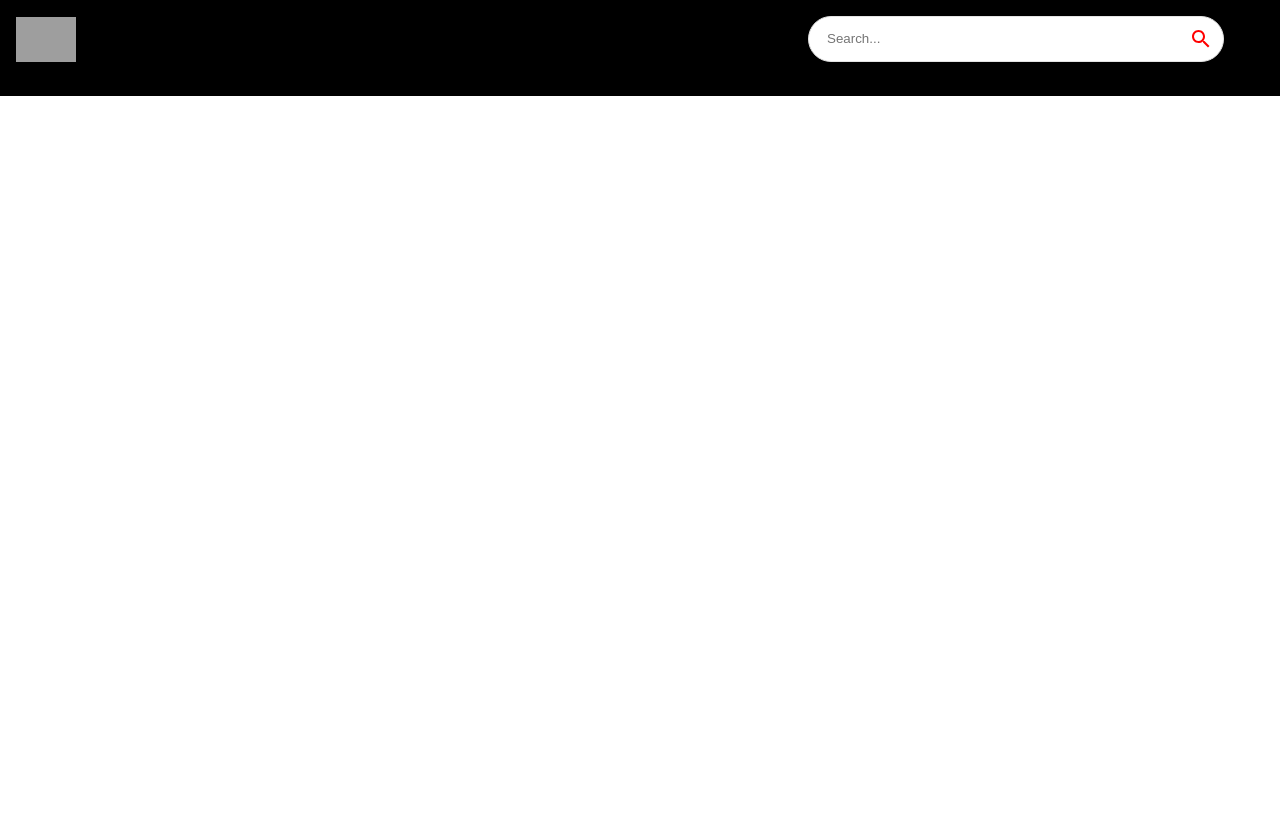
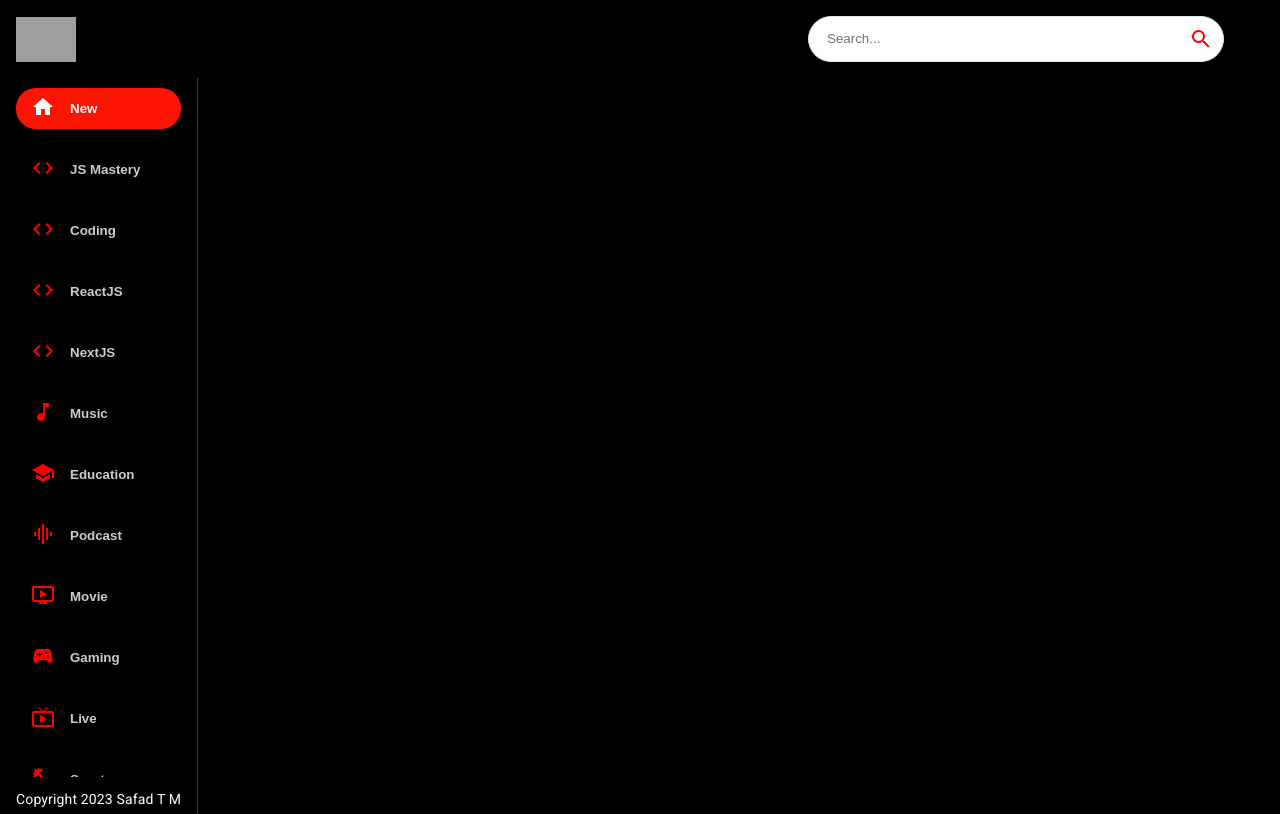
Before and after one commit to safadtm/YouTube-Clone-React, a React (Create React App) app: page / in a window 1280 px wide. Built offline with nearby package versions, Linux system fonts and the light colour scheme; grey boxes are pictures that could not be loaded; the HTML template or start-up script is replaced by a standard one.

Commit message:
Sidebar --created

```diff
--- a/src/components/Feed.jsx
+++ b/src/components/Feed.jsx
@@ -1,8 +1,26 @@
-import React from 'react'
+import { useState, useEffect } from 'react'
+import { Box, Stack, Typography } from '@mui/material'
+import Sidebar from './Sidebar'
+
 
 const Feed = () => {
   return (
-    <div>Feed</div>
+    <Stack
+      sx={{ flexDirection: { sx: "column", md: "row" } }}
+    >
+       <Box
+       sx={{height:{sx:'auto',md:'92vh'},borderRight:'1px solid #3d3d3d',px:{sx:0,md:2}}}
+       >
+       <Sidebar />
+       <Typography
+       className='copyright'
+       variant='body2'
+       sx={{mt:1.5,color:'#fff'}}
+       >
+        Copyright 2023 Safad T M
+       </Typography>
+       </Box>
+    </Stack>
   )
 }
 
--- /dev/null
+++ b/src/components/Sidebar.jsx
@@ -0,0 +1,50 @@
+import { Stack } from '@mui/material';
+import { categories } from '../utils/constants';
+
+const selectedCategory = 'New';
+
+const Sidebar = () => (
+    <Stack
+    direction="row"
+    sx={
+        {
+            overflowY:"auto",
+            height:{ sx:'auto', md:'95%'},
+            flexDirection:{md:'column'},
+        }
+    }
+
+    >
+    {
+        categories.map((category)=>(
+            <button
+             className='category-btn'
+             style={
+                {
+                    background:category.name===selectedCategory && '#FC1503',
+                    color:'white'
+                }
+             }
+             key={category.name}
+            >
+                <span  style={
+                {
+                    color:category.name===selectedCategory ? 'white' : 'red',
+                    marginRight:'15px'
+                }
+             }>{category.icon}</span>
+                <span
+                style={
+                    {
+                        opacity:category.name===selectedCategory ? '1' : '0.8',   }
+                 }
+                >{category.name}</span>
+            </button>
+        ))
+    }
+
+    </Stack>
+
+)
+
+export default Sidebar
--- a/src/components/index.js
+++ b/src/components/index.js
@@ -4,3 +4,4 @@
 export { default as VideoDetail } from './VideoDetail';
 export { default as SearchFeed } from './SearchFeed';
 export { default as SearchBar } from './SearchBar';
+export { default as Sidebar } from './Sidebar';
```
